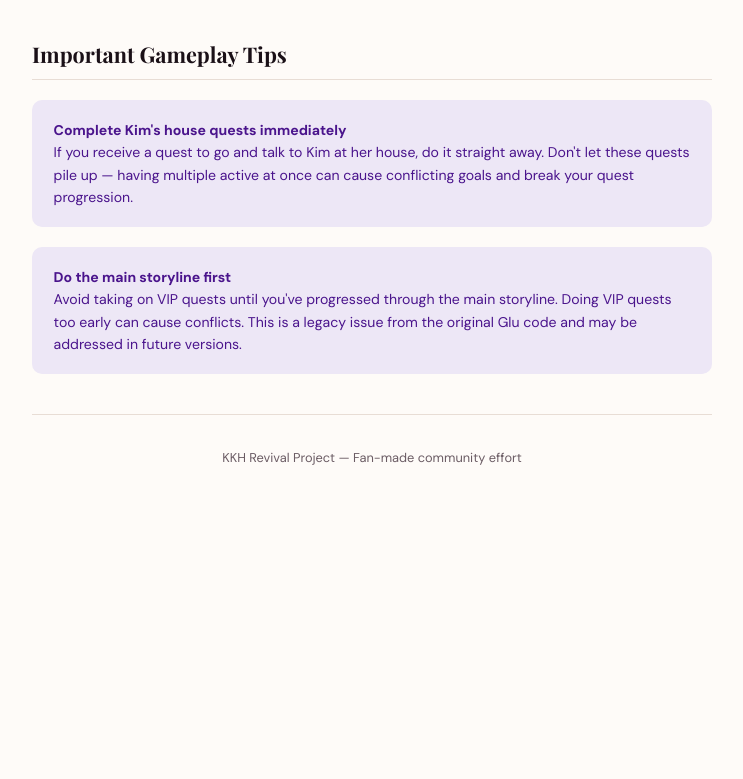
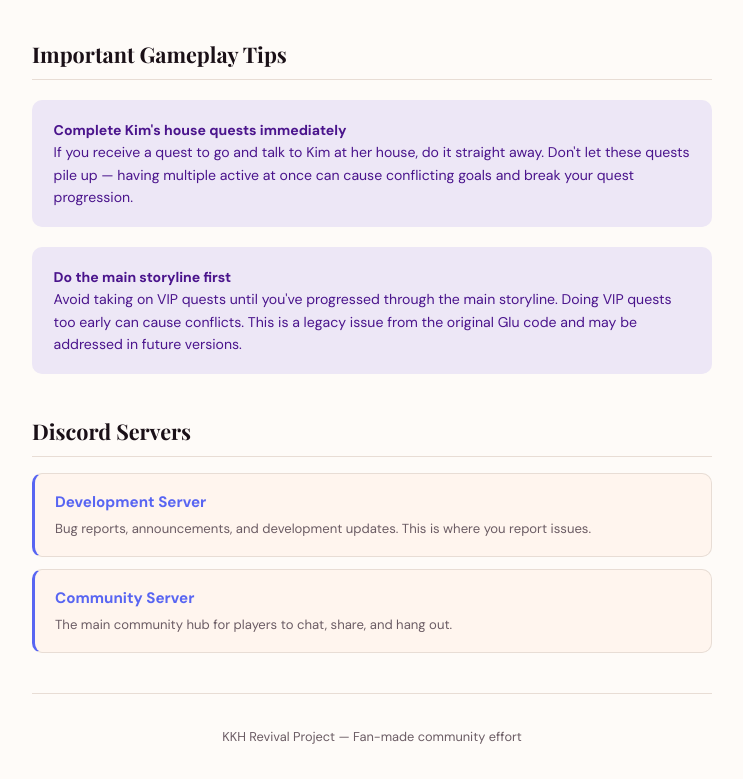
Before and after one commit to kkhrevival/revival, a plain HTML site: page index.html in a window 1280 px wide. Shown: the part 2188-2967 px from the top of the page, without its empty margins (268-1011 px from the left). Before the commit the page ends 2688 px from the top, so only its background shows below. Drawn offline with nearby package versions, Linux system fonts and the light colour scheme; a web font is replaced by a local one.

Commit message:
Add Discord section to index.html
Added Discord server links for development and community.

```diff
--- a/index.html
+++ b/index.html
@@ -351,6 +351,21 @@ h1, h2, h3 { font-family: var(--font-display); font-weight: 700; }
   </div>
 </div>
 
+<!-- ── Discord ── -->
+<div class="section">
+  <h2>Discord Servers</h2>
+  <div class="downloads">
+    <a href="https://discord.gg/5g4XVcYwaj" target="_blank" rel="noopener" class="dl-card" style="text-decoration:none; color:var(--fg); border-left:3px solid #5865F2;">
+      <p class="dl-card-name" style="color:#5865F2;">Development Server</p>
+      <p class="dl-card-desc">Bug reports, announcements, and development updates. This is where you report issues.</p>
+    </a>
+    <a href="https://discord.com/invite/yrGXQJm9Y" target="_blank" rel="noopener" class="dl-card" style="text-decoration:none; color:var(--fg); border-left:3px solid #5865F2;">
+      <p class="dl-card-name" style="color:#5865F2;">Community Server</p>
+      <p class="dl-card-desc">The main community hub for players to chat, share, and hang out.</p>
+    </a>
+  </div>
+</div>
+
 <div class="footer">
   KKH Revival Project — Fan-made community effort
 </div>
```
